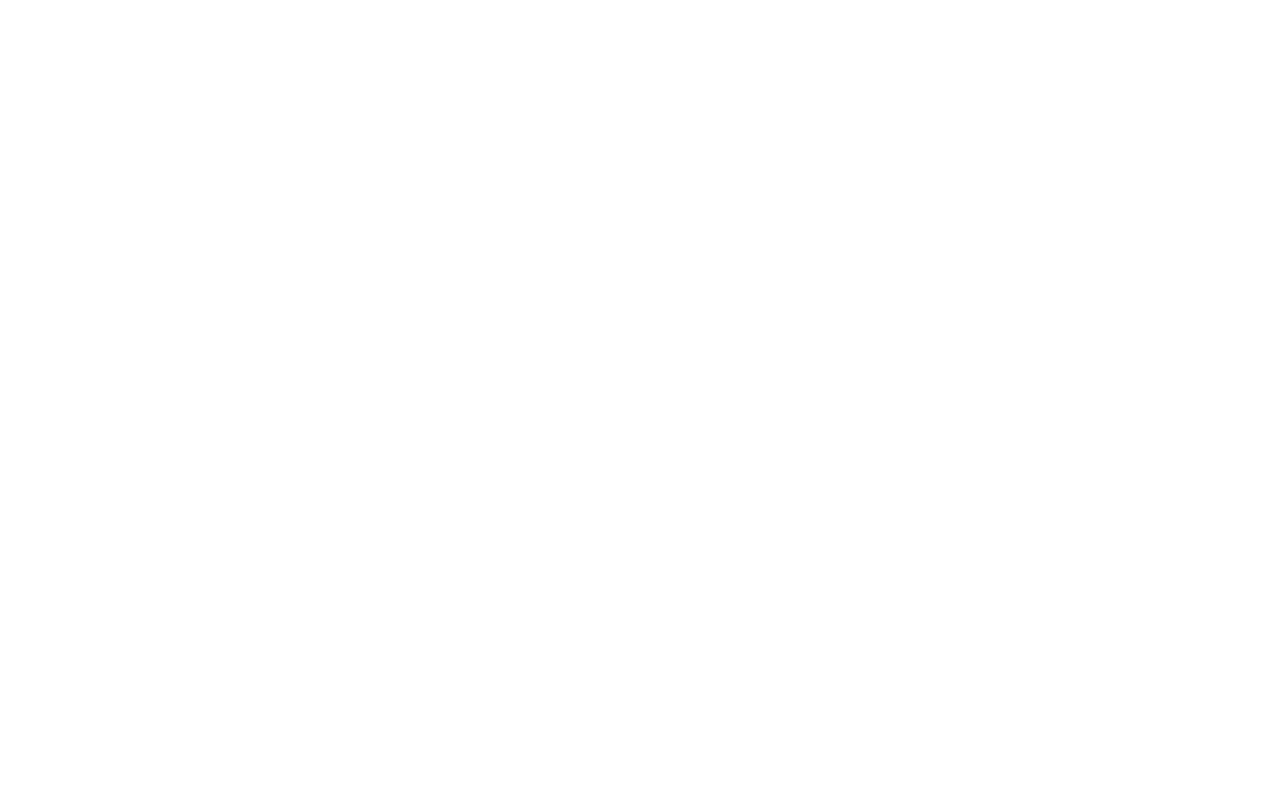
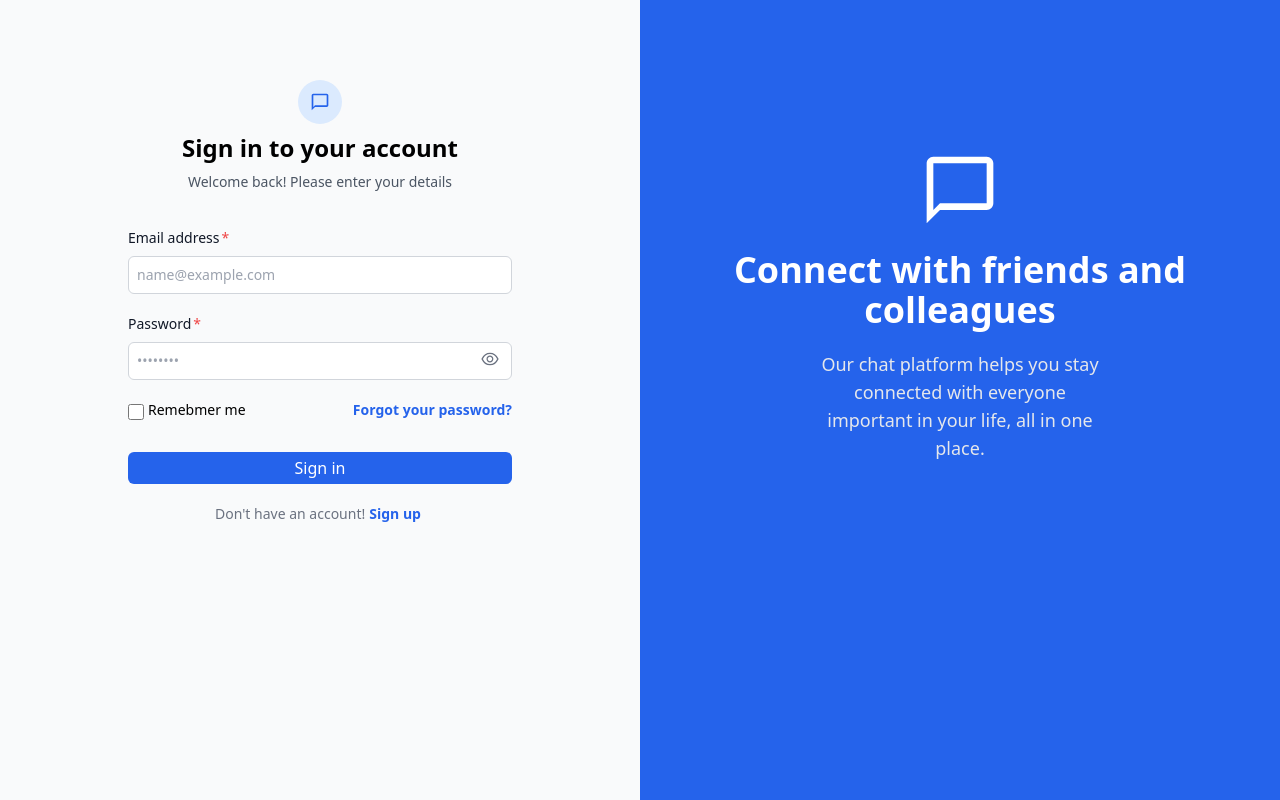
Before and after one commit to mirjetamustafa/Chat-App, a React (Vite) app: page /login in a window 1280 px wide. Before the commit this address had no page. Built offline with nearby package versions, Linux system fonts and the light colour scheme.

Commit message:
feat(chat): add login page

```diff
--- a/src/App.jsx
+++ b/src/App.jsx
@@ -2,6 +2,7 @@
 
 import './App.css'
 import ChatRoom from './pages/ChatRoom'
+import Login from './pages/Login'
 
 function App() {
   return (
@@ -16,6 +17,14 @@
               </>
             }
           />
+          <Route
+            path="/login"
+            element={
+              <>
+                <Login />
+              </>
+            }
+          />
         </Routes>
       </div>
     </Router>
--- /dev/null
+++ b/src/pages/Login.jsx
@@ -0,0 +1,113 @@
+import { useState } from 'react'
+import { AiOutlineEye, AiOutlineEyeInvisible } from 'react-icons/ai'
+import { MdChatBubbleOutline } from 'react-icons/md'
+import { Link } from 'react-router-dom'
+
+const Login = () => {
+  const [showPassword, setShowPassword] = useState(false)
+  return (
+    <div className="flex">
+      <div className="w-full h-screen pt-20 bg-gray-50">
+        <div className="flex flex-col justify-center items-center ">
+          <p className="bg-blue-100 text-blue-600 rounded-full p-3">
+            <MdChatBubbleOutline size={20} />
+          </p>
+          <h4 className="text-2xl font-bold mt-2">Sign in to your account</h4>
+          <p className="text-sm text-gray-600 mt-2">
+            Welcome back! Please enter your details
+          </p>
+          <form action="" className="max-w-sm mx-auto w-full mt-9">
+            <div className="mb-5">
+              <label
+                htmlFor="email"
+                className="flex block mb-2 text-sm font-medium text-gray-900 "
+              >
+                Email address
+                <span className="text-red-500 mx-0.5">*</span>
+              </label>
+              <input
+                type="text"
+                required
+                className="bg-white border border-gray-300 text-gray-900 text-sm rounded-md focus:ring-blue-500 focus:border-blue-500 outline-none w-full p-2"
+                placeholder="name@example.com"
+              />
+              <div className="relative">
+                <label
+                  htmlFor="email"
+                  className="flex block mb-2 mt-5 text-sm font-medium text-gray-900 "
+                >
+                  Password
+                  <span className="text-red-500 mx-0.5">*</span>
+                </label>
+                <input
+                  type={showPassword ? 'text' : 'password'}
+                  required
+                  className="bg-white border border-gray-300 text-gray-900 text-sm rounded-md focus:ring-blue-500 focus:border-blue-500 outline-none w-full p-2"
+                  placeholder="••••••••"
+                />
+                <button
+                  type="button"
+                  className="absolute inset-y-0 right-0 mt-6 flex items-center pr-3 text-gray-50 "
+                  onClick={() => setShowPassword((prev) => !prev)}
+                >
+                  {showPassword ? (
+                    <AiOutlineEyeInvisible
+                      size={20}
+                      className="text-gray-500"
+                    />
+                  ) : (
+                    <AiOutlineEye size={20} className="text-gray-500" />
+                  )}
+                </button>
+              </div>
+              <div className="flex justify-between mt-5">
+                <div className="flex">
+                  <input
+                    type="checkbox"
+                    className="w-4 h-4 mt-1 border border-gray-300 rounded-sm focus:ring-3 focus:ring-blue-300"
+                  />
+                  <label
+                    htmlFor="remebmer"
+                    className="mx-1 text-sm font-mediumtext-gray-700"
+                  >
+                    Remebmer me
+                  </label>
+                </div>
+                <Link
+                  to={''}
+                  className="text-blue-600 font-bold text-sm hover:text-blue-500"
+                >
+                  Forgot your password?
+                </Link>
+              </div>
+              <button className="bg-blue-600 w-full mt-8 text-white rounded-md px-2 py-1 hover:bg-blue-700">
+                Sign in
+              </button>
+              <p className="text-gray-500 text-sm flex justify-center mt-5">
+                Don't have an account!
+                <Link className="text-blue-600 hover:text-blue-500 font-semibold mx-1">
+                  Sign up
+                </Link>
+              </p>
+            </div>
+          </form>
+        </div>
+      </div>
+
+      <div className="w-full bg-blue-600 pt-[150px] max-lg:hidden">
+        <div className="flex flex-col justify-center items-center">
+          <MdChatBubbleOutline size={80} className="text-white" />
+          <h1 className="text-4xl text-white font-bold text-center mt-5 mx-20">
+            Connect with friends and colleagues
+          </h1>
+          <p className="text-gray-200 text-lg text-center mx-[180px] mt-5">
+            Our chat platform helps you stay connected with everyone important
+            in your life, all in one place.
+          </p>
+        </div>
+      </div>
+    </div>
+  )
+}
+
+export default Login
```
